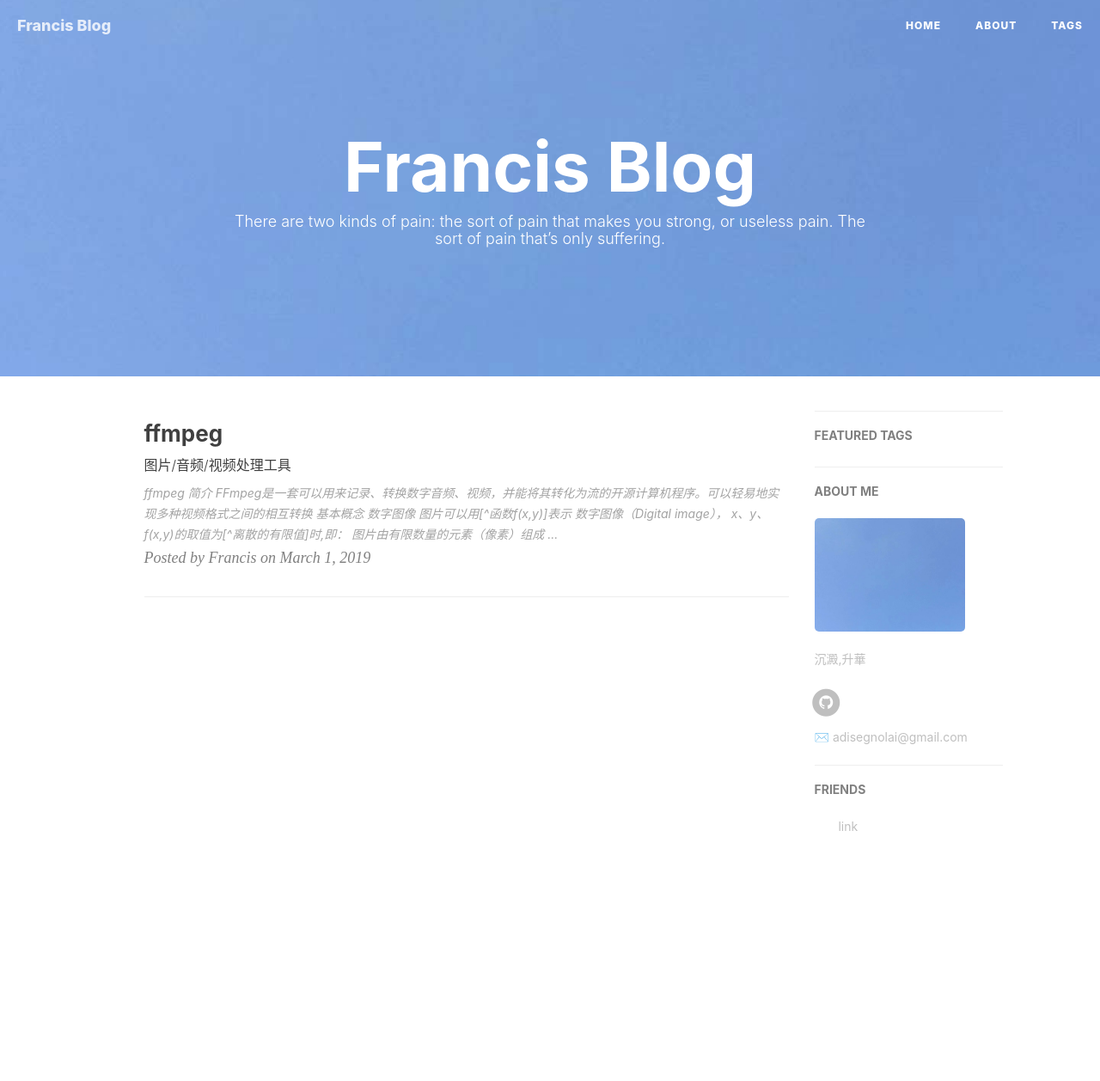
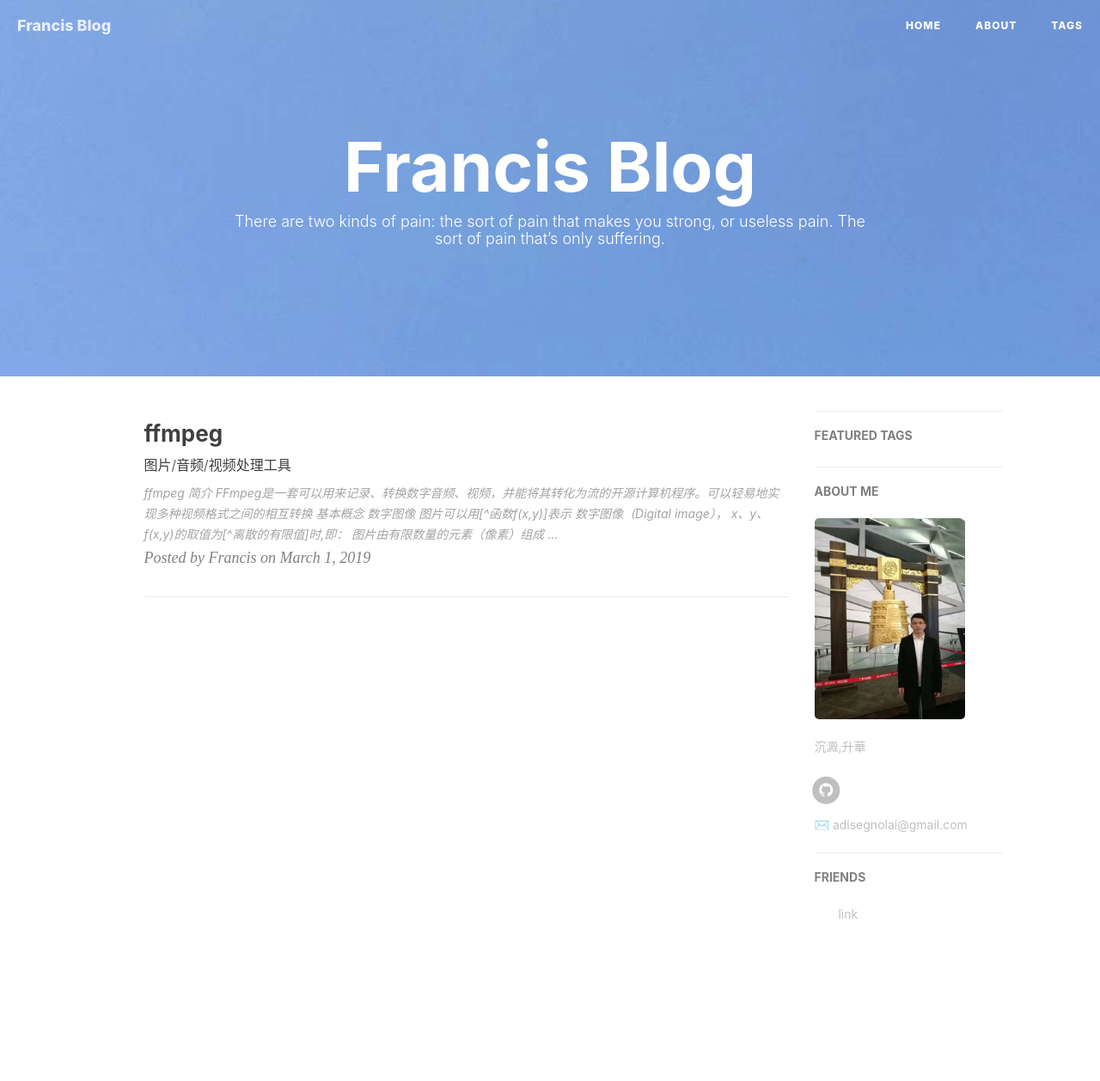
Before and after one commit to laichixin/laichixin.github.com, a Jekyll site: the page built from index.html, in a window 1280 px wide. Shown: the whole page at 86% size. Built offline with Jekyll 4.4.1, drawn with Linux system fonts in a browser that asks for light colours; nearby versions of some CDN libraries; the list of posts is cut into pages by our own code; comment, search, counter and statistics services are not loaded; before the commit the page ends 1156 px from its top, so only the background shows below that.

Commit message:
更新头像

```diff
--- a/_config.yml
+++ b/_config.yml
@@ -12,7 +12,7 @@
 # Sidebar settings
 sidebar: true                           # whether or not using Sidebar.
 sidebar-about-description: "沉澱,升華"
-sidebar-avatar: image/logo.jpeg       # use absolute URL, seeing it's used in both `/` and `/about/`
+sidebar-avatar: "image/img.jpeg"       # use absolute URL, seeing it's used in both `/` and `/about/`
 
 
 
```
Also changed, not shown: image/img.jpeg (added).
